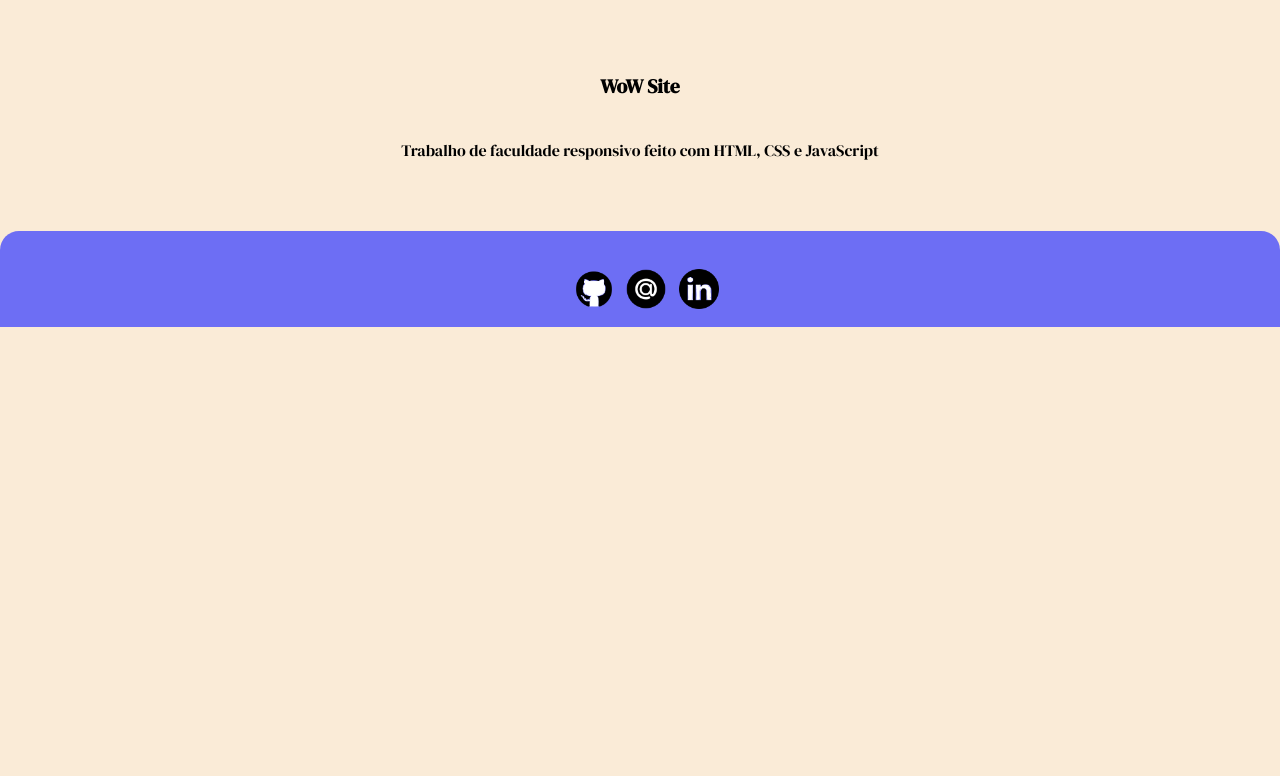
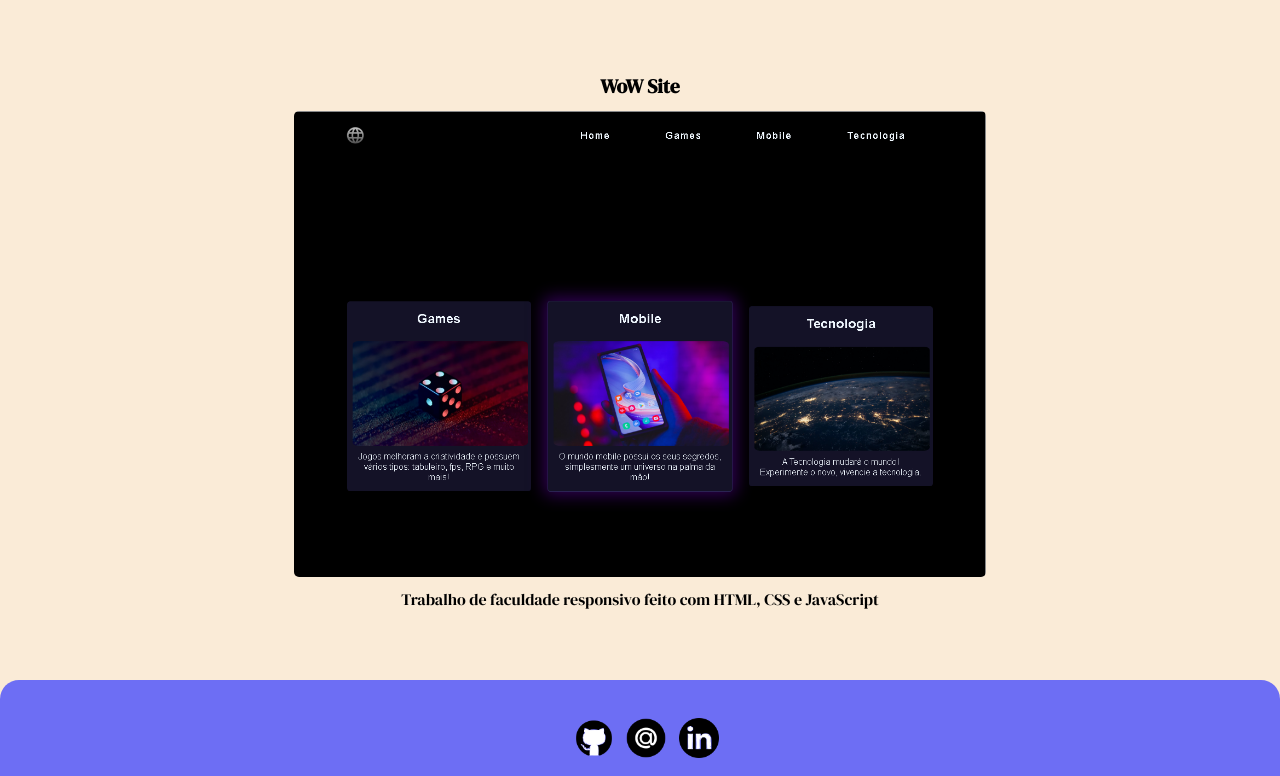
Before and after one commit to Mecduda99/my_profile_card, a plain HTML site: page pages/projetos.html in a window 1280 px wide. Shown: the part 1774-2550 px from the top of the page. Before the commit the page ends 2101 px from the top, so only its background shows below. Drawn offline with Linux system fonts and the light colour scheme.

Commit message:
Update projetos.html 0 png

```diff
--- a/pages/projetos.html
+++ b/pages/projetos.html
@@ -56,7 +56,7 @@
                 </div>
 
                 <figure>
-                    <a href="https://mecduda99.github.io/CP2-responsive-web-dev.github.io/" target="_blank"><img src="../Images/wow.jpeg" alt=""></a>
+                    <a href="https://mecduda99.github.io/CP2-responsive-web-dev.github.io/" target="_blank"><img src="../Images/wow.png" alt=""></a>
                     <figcaption class="caption" >Trabalho de faculdade responsivo feito com HTML, CSS e JavaScript</figcaption>
                 </figure>
             </div>
```
